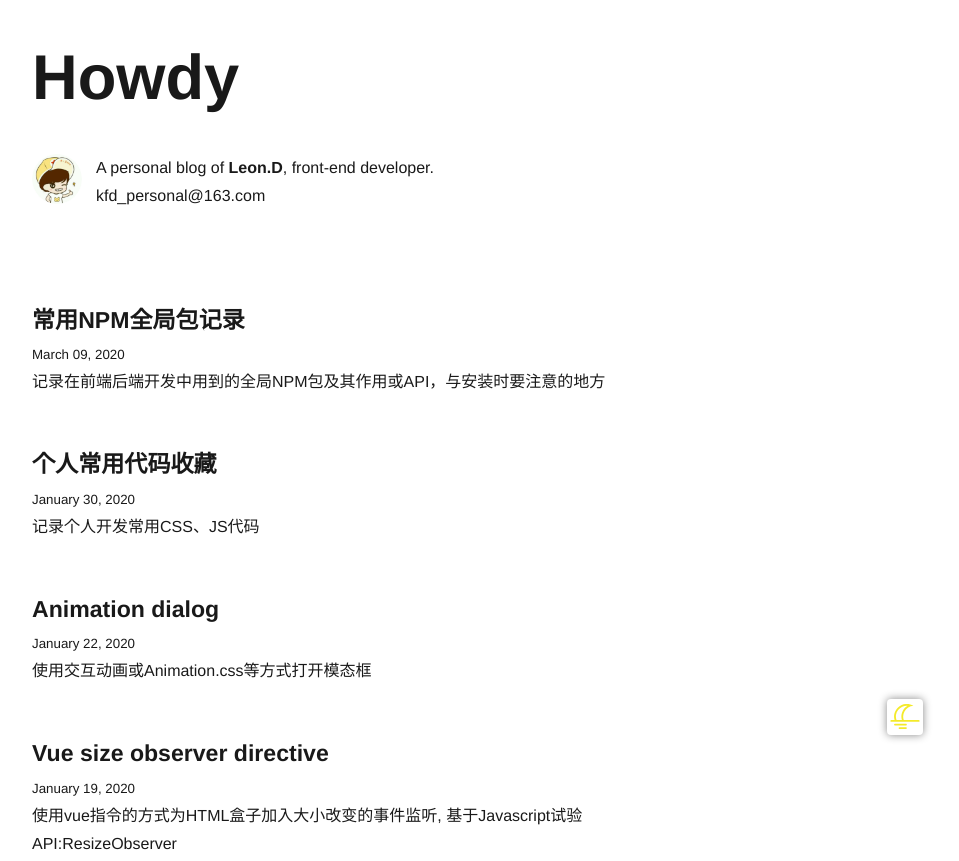
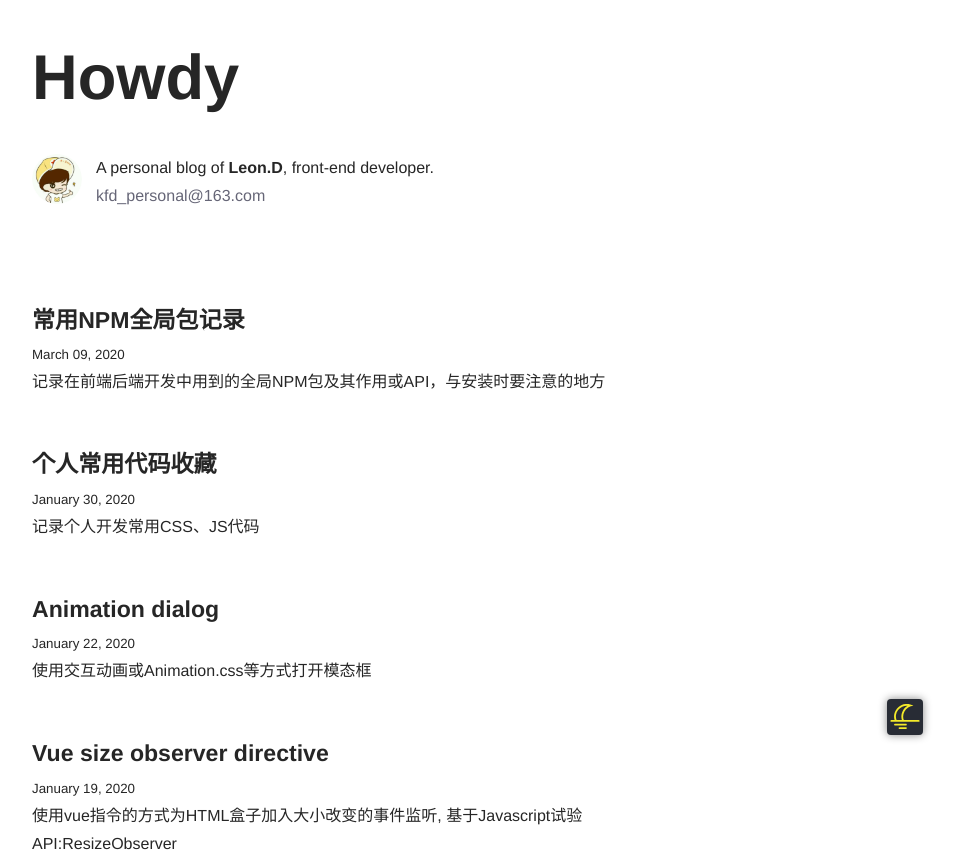
Before and after one commit to leon-kfd/gatsby-blog, a Gatsby site: page / in a window 1280 px wide. Shown: the top 861 px of the page, without its empty margins (293-1252 px from the left). Built offline with nearby package versions, Linux system fonts and the light colour scheme; Gatsby itself is replaced by a stand-in of ours; some packages are replaced by stand-ins of ours.

Commit message:
修改componentDidMount错别字

```diff
--- a/gatsby-browser.js
+++ b/gatsby-browser.js
@@ -3,14 +3,14 @@
 // import "typeface-merriweather";
 // import "prismjs/themes/prism.css"
 
-const React = require("react")
-exports.wrapRootElement = ({ element }) => {
-  const hour = new Date().getHours()
-  const theme = hour >= 7 && hour <= 18 ? 'light' : 'dark'
-  localStorage.setItem('theme', theme)
-  return (
-    <div id="root">
-      {element}
-    </div>
-  )
-}
+// const React = require("react")
+// exports.wrapRootElement = ({ element }) => {
+//   const hour = new Date().getHours()
+//   const theme = hour >= 7 && hour <= 18 ? 'light' : 'dark'
+//   localStorage.setItem('theme', theme)
+//   return (
+//     <div id="root">
+//       {element}
+//     </div>
+//   )
+// }
--- a/src/components/theme.js
+++ b/src/components/theme.js
@@ -31,7 +31,7 @@
     }
   }
 
-  componentDillMount () {
+  componentDidMount () {
     let theme = localStorage.getItem('theme') || 'light'
     this.setState({
       isLightTheme: theme === 'light'
```
